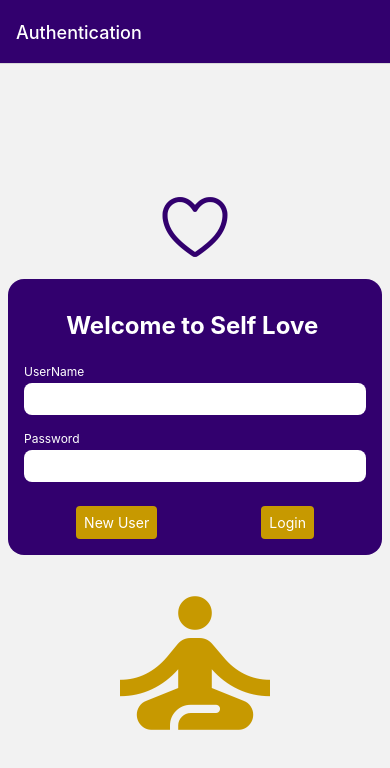
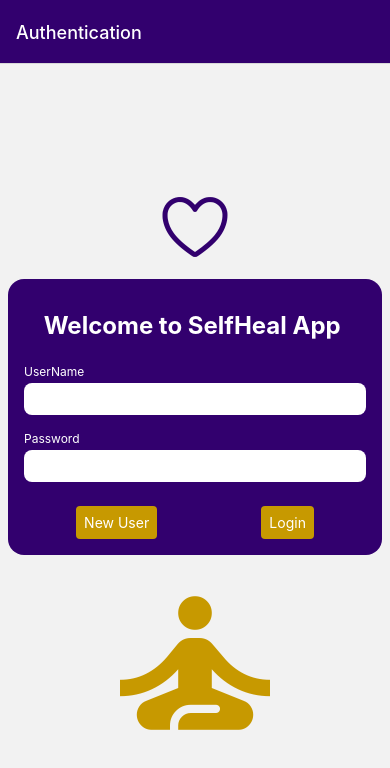
Before and after one commit to gks-96/selfHeal, a React Native app: screen /Authentication in a window 390 px wide. Shown: the top 768 px of the page. Built offline with nearby package versions, Linux system fonts and the light colour scheme.

Commit message:
updated name to selfHeal

```diff
--- a/screens/AuthenticationScreen.js
+++ b/screens/AuthenticationScreen.js
@@ -39,7 +39,7 @@ function Authentication() {
         />
       </View>
 
-      <Card title="Welcome to Self Love ">
+      <Card title="Welcome to SelfHeal App ">
         <AuthenticationForm onSubmit={submitHandler} onCancel={cancelHandler} />
       </Card>
       <MaterialIcons
```
